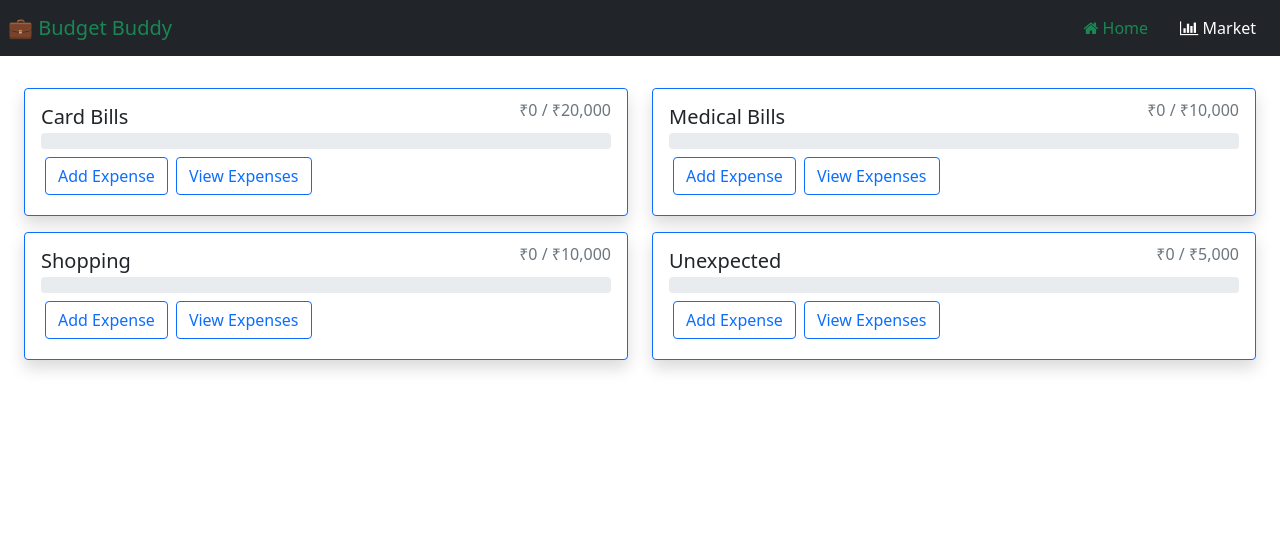
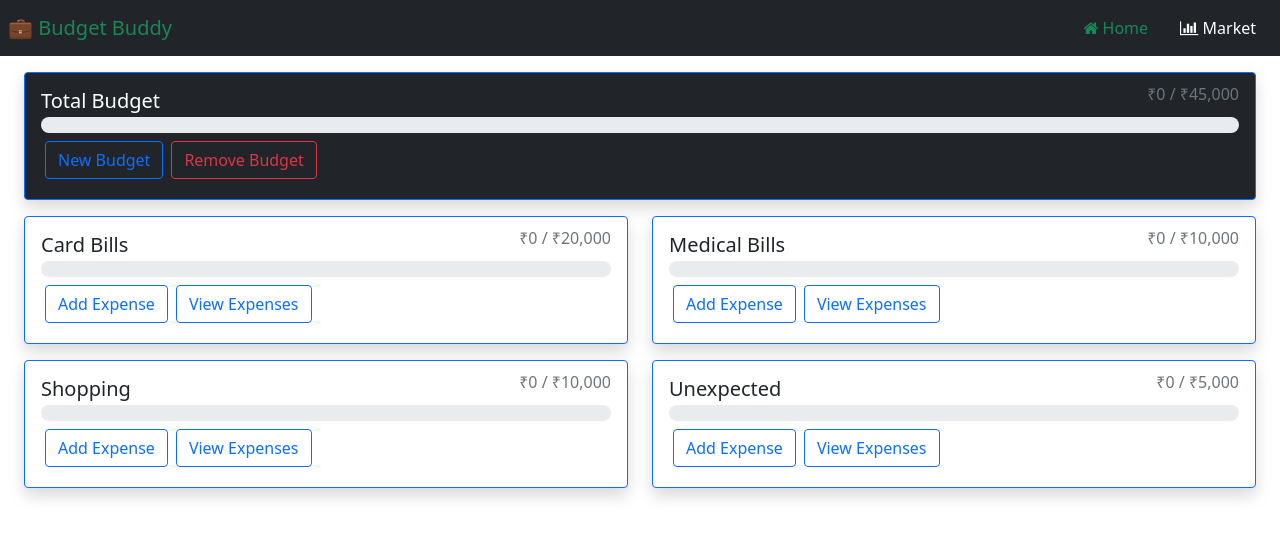
Before and after one commit to Siddhartha-Padhy/budget-buddy, a React (Create React App) app: page / in a window 1280 px wide. Shown: the top 538 px of the page. Built offline with nearby package versions, Linux system fonts and the light colour scheme.

Commit message:
add: new budget feat

```diff
--- a/src/components/Card.js
+++ b/src/components/Card.js
@@ -1,15 +1,9 @@
 import React from 'react'
-import { currency_formatter } from '../utility'
+import { currency_formatter, get_color } from '../utility'
 import Modal from './Modal'
 import ViewModal from './ViewModal'
 
 export default function Card({ title, amount, limit, id }) {
-  function get_color(amount, limit) {
-    if (amount / limit <= 0.5) return 'bg-success'
-    if (amount / limit <= 0.75) return 'bg-warning'
-    return 'bg-danger'
-  }
-
   return (
     <>
       <div className="card my-2 border-primary shadow">
@@ -23,7 +17,7 @@ export default function Card({ title, amount, limit, id }) {
           </div>
 
           <div className="card-text">
-            <div className="progress my-1">
+            <div className="progress rounded-pill my-1">
               <div
                 className={
                   'progress-bar progress-bar-striped rounded-pill ' +
--- /dev/null
+++ b/src/components/NetBudget.js
@@ -0,0 +1,52 @@
+import React from 'react'
+import { currency_formatter, get_color } from '../utility'
+import NewBudgetModal from './NewBudgetModal'
+import ViewBudgetsModal from './ViewBudgetsModal'
+
+export default function NetBudget({ amount, limit }) {
+  return (
+    <>
+      <div className="card my-2 border-primary shadow bg-dark text-white">
+        <div className="card-body">
+          <div className="d-flex">
+            <h5 className="card-title me-auto my-auto">Total Budget</h5>
+            <h6 className="card-subtitle mb-2 text-muted">
+              {currency_formatter.format(amount)} /&nbsp;
+              {currency_formatter.format(limit)}
+            </h6>
+          </div>
+          <div className="progress rounded-pill my-1">
+            <div
+              className={
+                'progress-bar progress-bar-striped ' + get_color(amount, limit)
+              }
+              role="progressbar"
+              style={{
+                width: (amount / limit) * 100 + '%',
+              }}
+              aria-valuenow={amount}
+              aria-valuemin="0"
+              aria-valuemax={limit}
+            ></div>
+          </div>
+          <button
+            className="btn btn-outline-primary m-1"
+            data-toggle="modal"
+            data-target="#budget-modal"
+          >
+            New Budget
+          </button>
+          <button
+            className="btn btn-outline-danger m-1"
+            data-toggle="modal"
+            data-target="#view-budgets-modal"
+          >
+            Remove Budget
+          </button>
+        </div>
+      </div>
+      <NewBudgetModal />
+      <ViewBudgetsModal />
+    </>
+  )
+}
--- /dev/null
+++ b/src/components/NewBudgetModal.js
@@ -0,0 +1,72 @@
+import { useContext } from 'react'
+import { UpdateContext } from '../pages/HomePage.js'
+import { add_budget } from '../utility'
+
+export default function NewBudgetModal() {
+  const { setUpdate } = useContext(UpdateContext)
+
+  return (
+    <div
+      className="modal fade"
+      id="budget-modal"
+      tabIndex="-1"
+      role="dialog"
+      aria-labelledby="exampleModalLabel"
+      aria-hidden="true"
+    >
+      <div className="modal-dialog" role="document">
+        <div className="modal-content">
+          <div className="modal-header">
+            <h5 className="modal-title">New Budget</h5>
+            <button
+              type="button"
+              className="close"
+              data-dismiss="modal"
+              aria-label="Close"
+            >
+              <span aria-hidden="true">&times;</span>
+            </button>
+          </div>
+
+          <div className="modal-body">
+            <form>
+              <div className="form-group">
+                <label htmlFor="budgetName">Budget Name</label>
+                <input
+                  type="text"
+                  className="form-control caption"
+                  id="bname"
+                  placeholder="Budget"
+                />
+              </div>
+              <div className="form-group">
+                <label htmlFor="limit">Limit</label>
+                <input
+                  type="number"
+                  className="form-control amount"
+                  id="limit"
+                  placeholder="0"
+                />
+              </div>
+            </form>
+          </div>
+
+          <div className="modal-footer">
+            <button
+              type="button"
+              id="add_bud"
+              className="btn btn-primary"
+              data-dismiss="modal"
+              onClick={() => {
+                add_budget()
+                setUpdate(true)
+              }}
+            >
+              Add
+            </button>
+          </div>
+        </div>
+      </div>
+    </div>
+  )
+}
--- /dev/null
+++ b/src/components/ViewBudgetsModal.js
@@ -0,0 +1,94 @@
+// import { useContext } from 'react'
+// import { currency_formatter } from '../utility.js'
+// import { UpdateContext } from '../pages/HomePage.js'
+
+export default function ViewBudgetsModal() {
+  //   const { setUpdate, data } = useContext(UpdateContext)
+
+  //Update the expenses list when element is deleted
+  //   function update_data(title, id) {
+  // let prev = JSON.parse(localStorage[title])
+  // prev.splice(id - 1, 1)
+  // localStorage[title] = JSON.stringify(prev)
+  // setUpdate(true)
+  //   }
+
+  return (
+    <div
+      className="modal fade"
+      id="view-budgets-modal"
+      tabIndex="-1"
+      role="dialog"
+      aria-labelledby="exampleModalLabel"
+      aria-hidden="true"
+    >
+      <div className="modal-dialog" role="document">
+        <div className="modal-content">
+          <div className="modal-header">
+            <h5 className="modal-title">Budgets</h5>
+            <button
+              type="button"
+              className="close"
+              data-dismiss="modal"
+              aria-label="Close"
+            >
+              <span aria-hidden="true">&times;</span>
+            </button>
+          </div>
+
+          <div className="modal-body">
+            <table className="table">
+              <thead className="thead-light bg-dark text-white">
+                <tr>
+                  <th scope="col">#</th>
+                  <th scope="col">Budget</th>
+                  <th scope="col">Limit</th>
+                  <th scope="col">Remove</th>
+                </tr>
+              </thead>
+              <tbody id="budgets-table">
+                {/* {data[id] != null ? (
+                  data[id].expenses.map((key, index) => {
+                    return (
+                      <tr key={index}>
+                        <th scope="row">{key.id}</th>
+                        <td>{key.caption}</td>
+                        <td>{currency_formatter.format(key.amount)}</td>
+                        <td className="text-center">
+                          <button
+                            className="btn btn-danger"
+                            onClick={() => {
+                              update_data(data[id].title, key.id)
+                            }}
+                          >
+                            <i
+                              className="fa fa-times text-white"
+                              aria-hidden="true"
+                            ></i>
+                          </button>
+                        </td>
+                      </tr>
+                    )
+                  })
+                ) : (
+                  <tr>
+                    <th scope="row">-</th>
+                    <td>-</td>
+                    <td>-</td>
+                    <td className="text-center">-</td>
+                  </tr>
+                )} */}
+                <tr>
+                  <th scope="row">-</th>
+                  <td>-</td>
+                  <td>-</td>
+                  <td className="text-center">-</td>
+                </tr>
+              </tbody>
+            </table>
+          </div>
+        </div>
+      </div>
+    </div>
+  )
+}
--- a/src/pages/HomePage.js
+++ b/src/pages/HomePage.js
@@ -1,62 +1,76 @@
-import React, { useEffect, useState, createContext } from 'react'
+import React, { useEffect, useState, createContext, useReducer } from 'react'
 import Card from '../components/Card'
-import { get_amount, get_expenses } from '../utility'
+import NetBudget from '../components/NetBudget'
+import {
+  get_amount,
+  get_budgets,
+  get_expenses,
+  get_total_amountNlimit,
+} from '../utility'
 
 export const UpdateContext = createContext()
 
 export default function HomePage() {
   const [update, setUpdate] = useState(false)
   const [data, setData] = useState({})
-  const [budgets] = useState([
-    'Card Bills',
-    'Medical Bills',
-    'Shopping',
-    'Unexpected',
+  const [totalAmountNLimit, setTotalAmountNLimit] = useState({
+    amount: 0,
+    limit: 0,
+  })
+  const [budgets, setBudgets] = useState([
+    { bname: 'Card Bills', limit: 20000 },
+    { bname: 'Medical Bills', limit: 10000 },
+    { bname: 'Shopping', limit: 10000 },
+    { bname: 'Unexpected', limit: 5000 },
   ])
 
+  function reducer(state) {
+    return {
+      budgets: setBudgets(get_budgets()),
+      data: setData(
+        get_expenses(
+          budgets.map((b) => {
+            return b.bname
+          }),
+        ),
+      ),
+      totalAmountNLimit: setTotalAmountNLimit(get_total_amountNlimit(budgets)),
+    }
+  }
+
+  const initial = {
+    budgets: [],
+    data: [],
+    totalAmountNLimit: { amount: 0, limit: 0 },
+  }
+
+  const [state, dispatch] = useReducer(reducer, initial)
+
   useEffect(() => {
-    setData(get_expenses(budgets))
+    dispatch()
     setUpdate(false)
-  }, [update, budgets])
+  }, [update])
 
   return (
-    <UpdateContext.Provider value={{ update, setUpdate, data }}>
-      <div className="p-4">
+    <UpdateContext.Provider value={{ update, setUpdate, data, budgets }}>
+      <div className="px-4 py-2">
+        <NetBudget
+          amount={totalAmountNLimit.amount}
+          limit={totalAmountNLimit.limit}
+        />
         <div className="row">
-          <div className="col-sm-6">
-            <Card
-              title={'Card Bills'}
-              amount={get_amount('Card Bills')}
-              limit={20000}
-              id={0}
-            />
-          </div>
-          <div className="col-sm-6">
-            <Card
-              title={'Medical Bills'}
-              amount={get_amount('Medical Bills')}
-              limit={10000}
-              id={1}
-            />
-          </div>
-        </div>
-        <div className="row">
-          <div className="col-sm-6">
-            <Card
-              title={'Shopping'}
-              amount={get_amount('Shopping')}
-              limit={10000}
-              id={2}
-            />
-          </div>
-          <div className="col-sm-6">
-            <Card
-              title={'Unexpected'}
-              amount={get_amount('Unexpected')}
-              limit={5000}
-              id={3}
-            />
-          </div>
+          {budgets.map((budget, index) => {
+            return (
+              <div className="col-sm-6" key={index}>
+                <Card
+                  title={budget.bname}
+                  amount={get_amount(budget.bname)}
+                  limit={budget.limit}
+                  id={index}
+                />
+              </div>
+            )
+          })}
         </div>
       </div>
     </UpdateContext.Provider>
--- a/src/utility.js
+++ b/src/utility.js
@@ -11,6 +11,12 @@ export const currency_formatter_USD = new Intl.NumberFormat(undefined, {
   style: 'currency',
   minimumFractionDigits: 2,
 })
+
+export function get_color(amount, limit) {
+  if (amount / limit <= 0.5) return 'bg-success'
+  if (amount / limit <= 0.75) return 'bg-warning'
+  return 'bg-danger'
+}
 
 // Add to local storage
 export function add_expense(title, id) {
@@ -62,3 +68,46 @@ export function get_amount(title) {
   }
   return amount
 }
+
+export function get_total_amountNlimit(budgets) {
+  let amount = 0
+  let limit = 0
+  for (let budget of budgets) {
+    if (localStorage[budget.bname] != null) {
+      for (let expense in JSON.parse(localStorage[budget.bname])) {
+        amount = amount + JSON.parse(localStorage[budget.bname])[expense].amount
+      }
+    }
+    limit = limit + budget.limit
+  }
+
+  return { amount: amount, limit: limit }
+}
+
+export function add_budget() {
+  const bname = document.getElementById('bname').value
+  const limit = parseInt(document.getElementById('limit').value)
+  if (localStorage['Budgets'] != null) {
+    let prev = JSON.parse(localStorage['Budgets'])
+    prev = [...prev, { bname: bname, limit: limit }]
+    localStorage['Budgets'] = JSON.stringify(prev)
+  } else {
+    let store = [{ bname: bname, limit: limit }]
+    store = JSON.stringify(store)
+    localStorage['Budgets'] = store
+  }
+}
+
+export function get_budgets() {
+  if (localStorage['Budgets'] != null) {
+    let budget_list = JSON.parse(localStorage['Budgets'])
+    console.log(budget_list)
+    return budget_list
+  }
+  return [
+    { bname: 'Card Bills', limit: 20000 },
+    { bname: 'Medical Bills', limit: 10000 },
+    { bname: 'Shopping', limit: 10000 },
+    { bname: 'Unexpected', limit: 5000 },
+  ]
+}
```
